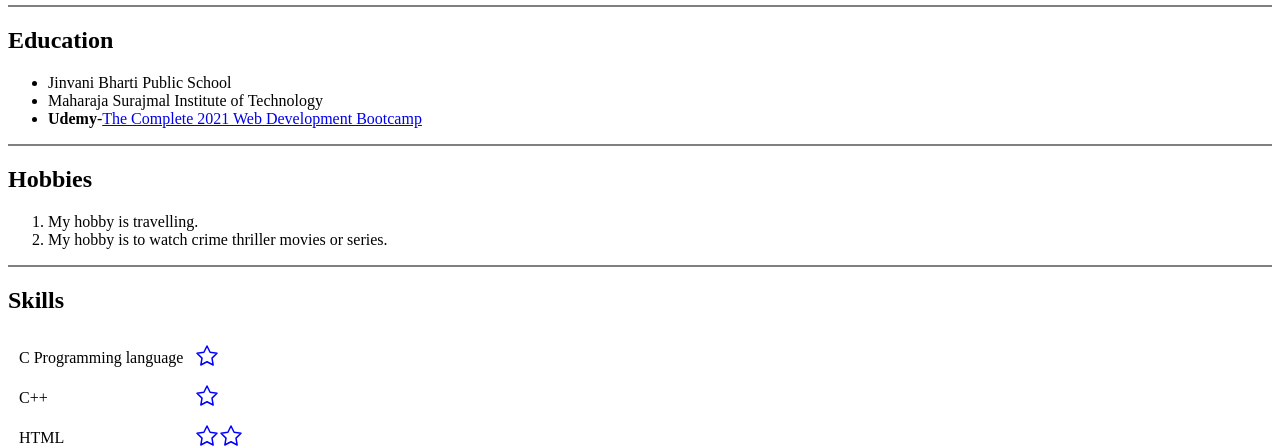
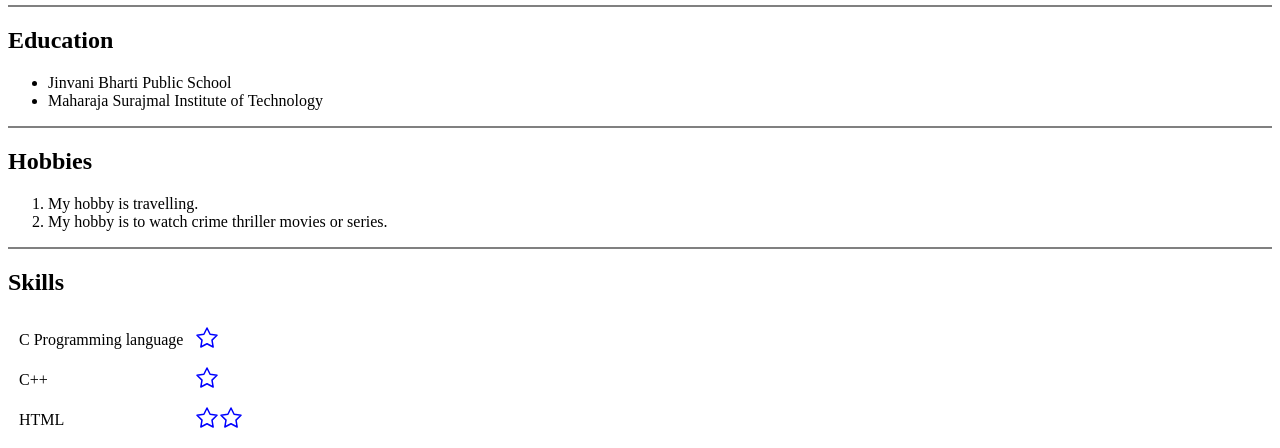
Before and after one commit to prabhatsingh3/resume, a plain HTML site: page index.html in a window 1280 px wide. Shown: the part 357-805 px from the top of the page. Drawn offline with Linux system fonts and the light colour scheme.

Commit message:
update index.html

```diff
--- a/index.html
+++ b/index.html
@@ -30,7 +30,6 @@
   <ul>
     <li>Jinvani Bharti Public School</li>
     <li>Maharaja Surajmal Institute of Technology</li>
-    <li><strong>Udemy</strong>-<a href="https://www.udemy.com/course/the-complete-web-development-bootcamp/">The Complete 2021 Web Development Bootcamp</a></li>
   </ul>
   <hr size="2" noshade>
   <h2>Hobbies</h2>
```
